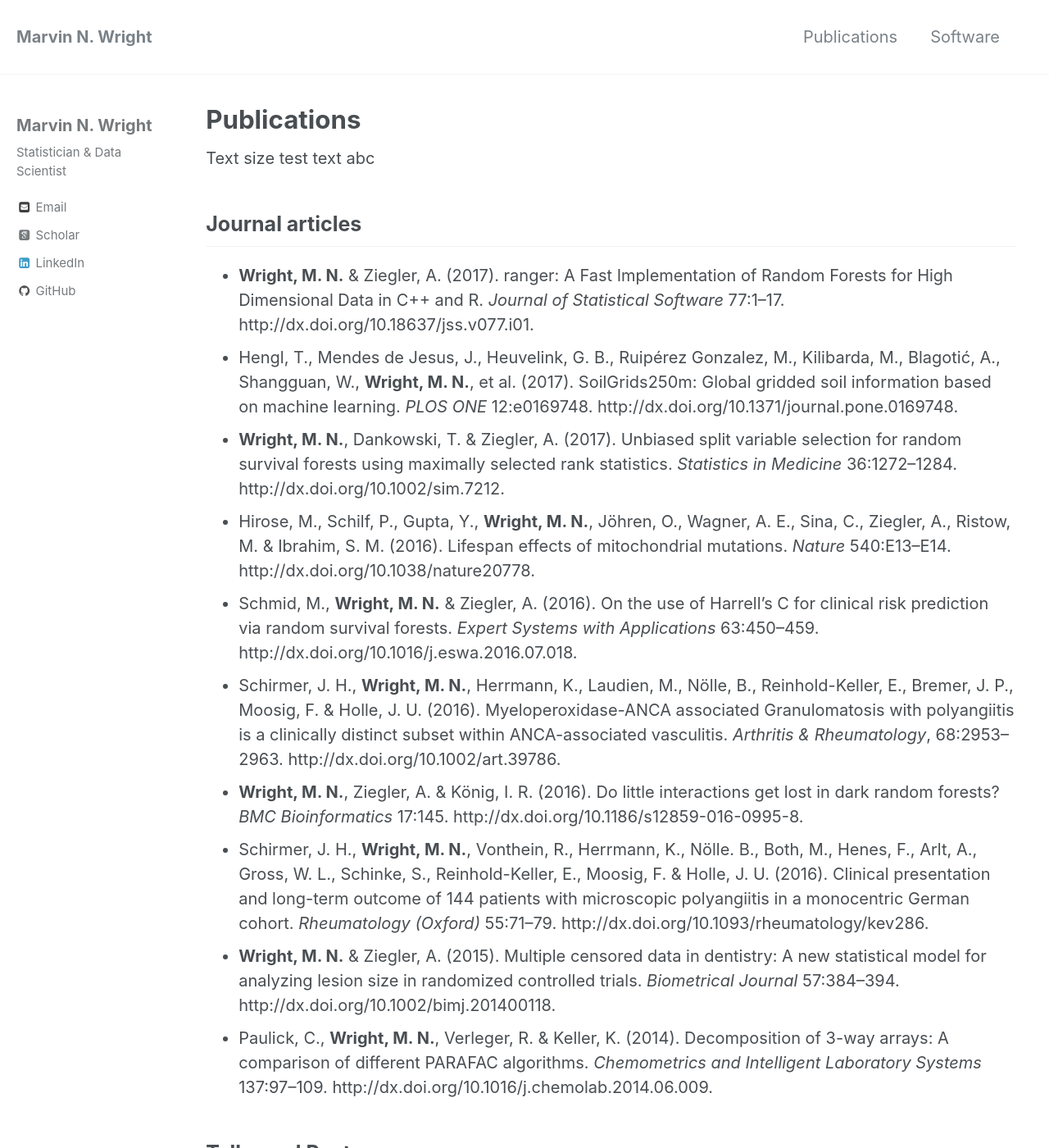
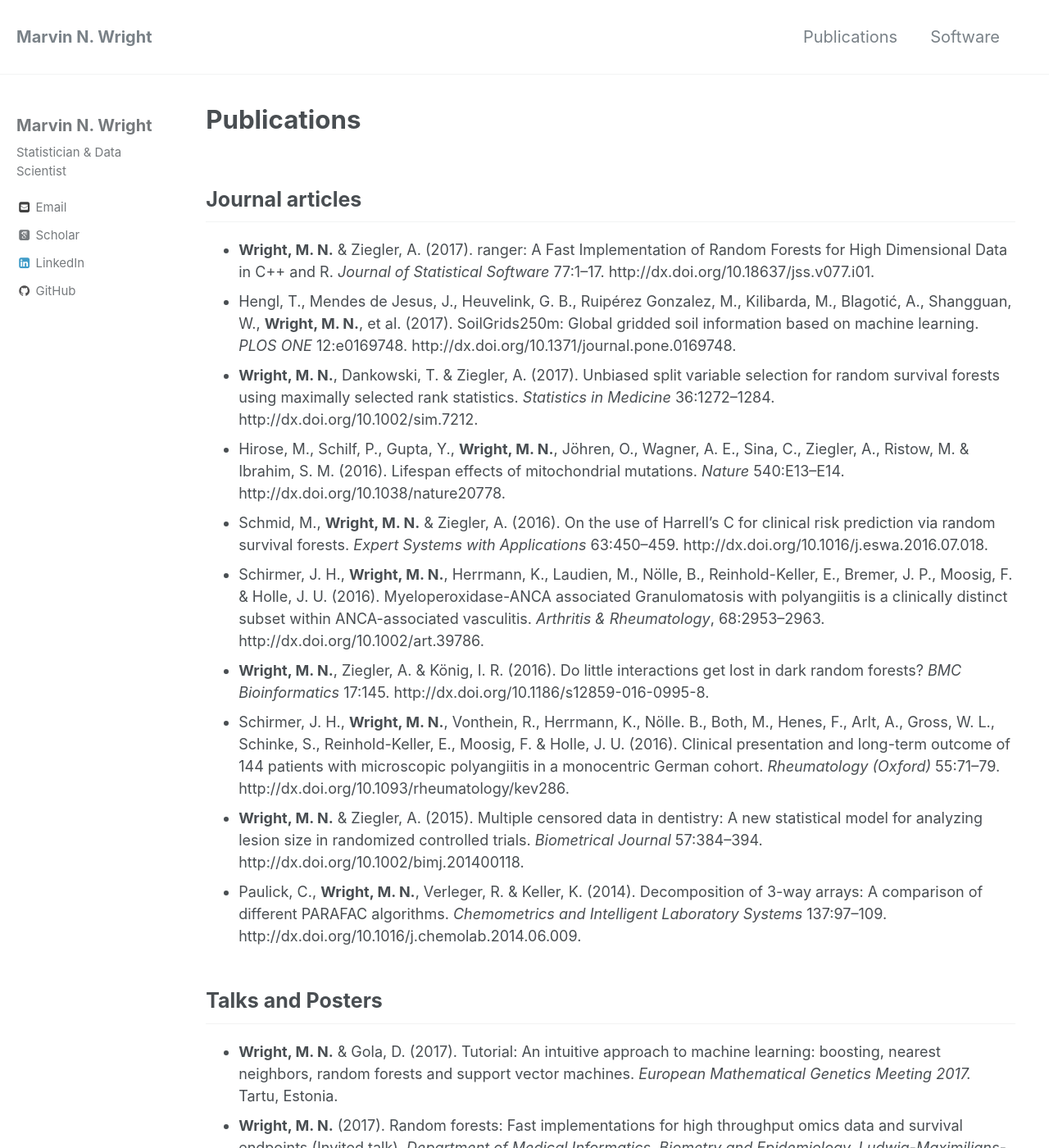
Before and after one commit to mnwright/mnwright.github.io, a Jekyll site: the page built from _pages/publications.md, in a window 1280 px wide and 1400 px high. Shown: the whole window at 82% size. Built offline with Jekyll 4.4.1, drawn with Linux system fonts in a browser that asks for light colours; some web fonts are replaced.

Commit message:
smaller publication font

```diff
--- a/_pages/publications.md
+++ b/_pages/publications.md
@@ -3,34 +3,31 @@ title: Publications
 permalink: /publications/
 ---
 
-Text size test text abc
-
 ## Journal articles
-* **Wright, M. N.** & Ziegler, A. (2017). ranger: A Fast Implementation of Random Forests for High Dimensional Data in C++ and R. *Journal of Statistical Software* 77:1–17. http://dx.doi.org/10.18637/jss.v077.i01.
-* Hengl, T., Mendes de Jesus, J., Heuvelink, G. B., Ruipérez Gonzalez, M., Kilibarda, M., Blagotić, A., Shangguan, W., **Wright, M. N.**, et al. (2017). SoilGrids250m: Global gridded soil information based on machine learning. *PLOS ONE* 12:e0169748. http://dx.doi.org/10.1371/journal.pone.0169748.
-* **Wright, M. N.**, Dankowski, T. & Ziegler, A. (2017). Unbiased split variable selection for random survival forests using maximally selected rank statistics. *Statistics in Medicine* 36:1272–1284. http://dx.doi.org/10.1002/sim.7212.
-* Hirose, M., Schilf, P., Gupta, Y., **Wright, M. N.**, Jöhren, O., Wagner, A. E., Sina, C., Ziegler, A., Ristow, M. & Ibrahim, S. M. (2016). Lifespan effects of mitochondrial mutations. *Nature* 540:E13–E14. http://dx.doi.org/10.1038/nature20778.
-* Schmid, M., **Wright, M. N.** & Ziegler, A. (2016). On the use of Harrell’s C for clinical risk prediction via random survival forests. *Expert Systems with Applications* 63:450–459. http://dx.doi.org/10.1016/j.eswa.2016.07.018.
-* Schirmer, J. H., **Wright, M. N.**, Herrmann, K., Laudien, M., Nölle, B., Reinhold-Keller, E., Bremer, J. P., Moosig, F. & Holle, J. U. (2016). Myeloperoxidase-ANCA associated Granulomatosis with polyangiitis is a clinically distinct subset within ANCA-associated vasculitis. *Arthritis & Rheumatology*, 68:2953–2963. http://dx.doi.org/10.1002/art.39786.
-* **Wright, M. N.**, Ziegler, A. & König, I. R. (2016). Do little interactions get lost in dark random forests? *BMC Bioinformatics* 17:145. http://dx.doi.org/10.1186/s12859-016-0995-8.
-* Schirmer, J. H., **Wright, M. N.**, Vonthein, R., Herrmann, K., Nölle. B., Both, M., Henes, F., Arlt, A., Gross, W. L., Schinke, S., Reinhold-Keller, E., Moosig, F. & Holle, J. U. (2016). Clinical presentation and long-term outcome of 144 patients with microscopic polyangiitis in a monocentric German cohort. *Rheumatology (Oxford)* 55:71–79. http://dx.doi.org/10.1093/rheumatology/kev286.
-* **Wright, M. N.** & Ziegler, A. (2015). Multiple censored data in dentistry: A new statistical model for analyzing lesion size in randomized controlled trials. *Biometrical Journal* 57:384–394. http://dx.doi.org/10.1002/bimj.201400118.
-* Paulick, C., **Wright, M. N.**, Verleger, R. & Keller, K. (2014). Decomposition of 3-way arrays: A comparison of different PARAFAC algorithms. *Chemometrics and Intelligent Laboratory Systems* 137:97–109. http://dx.doi.org/10.1016/j.chemolab.2014.06.009.
+* {:.pub} **Wright, M. N.** & Ziegler, A. (2017). ranger: A Fast Implementation of Random Forests for High Dimensional Data in C++ and R. *Journal of Statistical Software* 77:1–17. http://dx.doi.org/10.18637/jss.v077.i01.
+* {:.pub} Hengl, T., Mendes de Jesus, J., Heuvelink, G. B., Ruipérez Gonzalez, M., Kilibarda, M., Blagotić, A., Shangguan, W., **Wright, M. N.**, et al. (2017). SoilGrids250m: Global gridded soil information based on machine learning. *PLOS ONE* 12:e0169748. http://dx.doi.org/10.1371/journal.pone.0169748.
+* {:.pub} **Wright, M. N.**, Dankowski, T. & Ziegler, A. (2017). Unbiased split variable selection for random survival forests using maximally selected rank statistics. *Statistics in Medicine* 36:1272–1284. http://dx.doi.org/10.1002/sim.7212.
+* {:.pub} Hirose, M., Schilf, P., Gupta, Y., **Wright, M. N.**, Jöhren, O., Wagner, A. E., Sina, C., Ziegler, A., Ristow, M. & Ibrahim, S. M. (2016). Lifespan effects of mitochondrial mutations. *Nature* 540:E13–E14. http://dx.doi.org/10.1038/nature20778.
+* {:.pub} Schmid, M., **Wright, M. N.** & Ziegler, A. (2016). On the use of Harrell’s C for clinical risk prediction via random survival forests. *Expert Systems with Applications* 63:450–459. http://dx.doi.org/10.1016/j.eswa.2016.07.018.
+* {:.pub} Schirmer, J. H., **Wright, M. N.**, Herrmann, K., Laudien, M., Nölle, B., Reinhold-Keller, E., Bremer, J. P., Moosig, F. & Holle, J. U. (2016). Myeloperoxidase-ANCA associated Granulomatosis with polyangiitis is a clinically distinct subset within ANCA-associated vasculitis. *Arthritis & Rheumatology*, 68:2953–2963. http://dx.doi.org/10.1002/art.39786.
+* {:.pub} **Wright, M. N.**, Ziegler, A. & König, I. R. (2016). Do little interactions get lost in dark random forests? *BMC Bioinformatics* 17:145. http://dx.doi.org/10.1186/s12859-016-0995-8.
+* {:.pub} Schirmer, J. H., **Wright, M. N.**, Vonthein, R., Herrmann, K., Nölle. B., Both, M., Henes, F., Arlt, A., Gross, W. L., Schinke, S., Reinhold-Keller, E., Moosig, F. & Holle, J. U. (2016). Clinical presentation and long-term outcome of 144 patients with microscopic polyangiitis in a monocentric German cohort. *Rheumatology (Oxford)* 55:71–79. http://dx.doi.org/10.1093/rheumatology/kev286.
+* {:.pub} **Wright, M. N.** & Ziegler, A. (2015). Multiple censored data in dentistry: A new statistical model for analyzing lesion size in randomized controlled trials. *Biometrical Journal* 57:384–394. http://dx.doi.org/10.1002/bimj.201400118.
+* {:.pub} Paulick, C., **Wright, M. N.**, Verleger, R. & Keller, K. (2014). Decomposition of 3-way arrays: A comparison of different PARAFAC algorithms. *Chemometrics and Intelligent Laboratory Systems* 137:97–109. http://dx.doi.org/10.1016/j.chemolab.2014.06.009.
 
 ## Talks and Posters
-* **Wright, M. N.** & Gola, D. (2017). Tutorial: An intuitive approach to machine learning: boosting, nearest neighbors, random forests and support vector machines. *European Mathematical Genetics Meeting 2017.* Tartu, Estonia.
-* **Wright, M. N.** (2017). Random forests: Fast implementations for high throughput omics data and survival endpoints (Invited talk). *Department of Medical Informatics, Biometry and Epidemiology, Ludwig-Maximilians-Universität München.* München, Germany.
-* Ziegler, A. & **Wright, M. N.** (2016). Tutorial: An intuitive approach to machine learning: boosting, nearest neighbors, random forests and support vector machines. *GMDS, DGEpi & IEA-EEF Annual Meeting.* München, Germany.
-* Ziegler, A. & **Wright, M. N.** (2016). Tutorial: A Statistical Approach to Machine Learning. *2016 Joint Statistical Meeting.* Chicago, IL, USA.
-**Wright, M. N.**, Dankowski, T. & Ziegler, A. (2016). Random forests for survival analysis using maximally selected rank statistics (Poster). *2016 Joint Statistical Meeting.* Chicago, IL, USA.
-* **Wright, M. N.**, Ziegler, A. & König, I. R. (2016). Do little interactions get lost in dark random forests? (Poster). *2016 International Biometric Conference.* Victoria, BC, Canada.
-* Ziegler, A. & **Wright, M. N.** (2016). Tutorial: A Statistical Approach to Machine Learning. *2016 International Biometric Conference.* Victoria, BC, Canada.
-* **Wright, M. N.** & Ziegler, A. (2016). ranger: A fast implementation of random forests for high dimensional
-data. *useR! 2016.* Stanford, CA, USA.
-* **Wright, M. N.**, Dankowski, T. & Ziegler, A. (2016). Random forests for survival analysis using maximally selected rank statistics. *DAGStat 2016.* Göttingen, Germany.
-* **Wright, M. N.** (2015). Random forests: Fast implementations for high dimensional data and survival analysis (Invited talk). *Section of Biostatistics, University of Copenhagen.* Copenhagen, Denmark.
-* **Wright, M. N.**, Dankowski, T. & Ziegler, A. (2015). Random forests for survival analysis using maximally selected rank statistics. *Herbstworkshop AG Statistische Methoden in der Epidemiologie.* Mainz, Germany.
-* **Wright, M. N.** & König, I. R. (2015). Do little interactions get lost in dark random forests? (Poster, presented by I.R. König). *IGES 2015.* Baltimore, MD, USA.
-* **Wright, M. N.** (2015). Tutorial: Implementation of random forests in the R package ranger. *Statistical Computing 2015.* Schloss Reisensburg, Günzburg, Germany.
-* **Wright, M. N.** & Ziegler, A. (2015). ranger: A fast implementation of random forests for high dimensional data. *61. Biometrisches Kolloquium.* Dortmund, Germany.
-* **Wright, M. N.** & Ziegler, A. (2014). A software package for genome-wide association studies with random survival forests (Poster). *IGES 2014.* Vienna, Austria.
+* {:.pub} **Wright, M. N.** & Gola, D. (2017). Tutorial: An intuitive approach to machine learning: boosting, nearest neighbors, random forests and support vector machines. *European Mathematical Genetics Meeting 2017.* Tartu, Estonia.
+* {:.pub} **Wright, M. N.** (2017). Random forests: Fast implementations for high throughput omics data and survival endpoints (Invited talk). *Department of Medical Informatics, Biometry and Epidemiology, Ludwig-Maximilians-Universität München.* München, Germany.
+* {:.pub} Ziegler, A. & **Wright, M. N.** (2016). Tutorial: An intuitive approach to machine learning: boosting, nearest neighbors, random forests and support vector machines. *GMDS, DGEpi & IEA-EEF Annual Meeting.* München, Germany.
+* {:.pub} Ziegler, A. & **Wright, M. N.** (2016). Tutorial: A Statistical Approach to Machine Learning. *2016 Joint Statistical Meeting.* Chicago, IL, USA.
+* {:.pub} **Wright, M. N.**, Dankowski, T. & Ziegler, A. (2016). Random forests for survival analysis using maximally selected rank statistics (Poster). *2016 Joint Statistical Meeting.* Chicago, IL, USA.
+* {:.pub} **Wright, M. N.**, Ziegler, A. & König, I. R. (2016). Do little interactions get lost in dark random forests? (Poster). *2016 International Biometric Conference.* Victoria, BC, Canada.
+* {:.pub} Ziegler, A. & **Wright, M. N.** (2016). Tutorial: A Statistical Approach to Machine Learning. *2016 International Biometric Conference.* Victoria, BC, Canada.
+* {:.pub} **Wright, M. N.** & Ziegler, A. (2016). ranger: A fast implementation of random forests for high dimensional data. *useR! 2016.* Stanford, CA, USA.
+* {:.pub} **Wright, M. N.**, Dankowski, T. & Ziegler, A. (2016). Random forests for survival analysis using maximally selected rank statistics. *DAGStat 2016.* Göttingen, Germany.
+* {:.pub} **Wright, M. N.** (2015). Random forests: Fast implementations for high dimensional data and survival analysis (Invited talk). *Section of Biostatistics, University of Copenhagen.* Copenhagen, Denmark.
+* {:.pub} **Wright, M. N.**, Dankowski, T. & Ziegler, A. (2015). Random forests for survival analysis using maximally selected rank statistics. *Herbstworkshop AG Statistische Methoden in der Epidemiologie.* Mainz, Germany.
+* {:.pub} **Wright, M. N.** & König, I. R. (2015). Do little interactions get lost in dark random forests? (Poster, presented by I.R. König). *IGES 2015.* Baltimore, MD, USA.
+* {:.pub} **Wright, M. N.** (2015). Tutorial: Implementation of random forests in the R package ranger. *Statistical Computing 2015.* Schloss Reisensburg, Günzburg, Germany.
+* {:.pub} **Wright, M. N.** & Ziegler, A. (2015). ranger: A fast implementation of random forests for high dimensional data. *61. Biometrisches Kolloquium.* Dortmund, Germany.
+* {:.pub} **Wright, M. N.** & Ziegler, A. (2014). A software package for genome-wide association studies with random survival forests (Poster). *IGES 2014.* Vienna, Austria.
--- a/_sass/minimal-mistakes.scss
+++ b/_sass/minimal-mistakes.scss
@@ -38,3 +38,7 @@
 @import "minimal-mistakes/archive";
 @import "minimal-mistakes/sidebar";
 @import "minimal-mistakes/print";
+
+li.pub {
+	font-size: 90%;
+}
```
